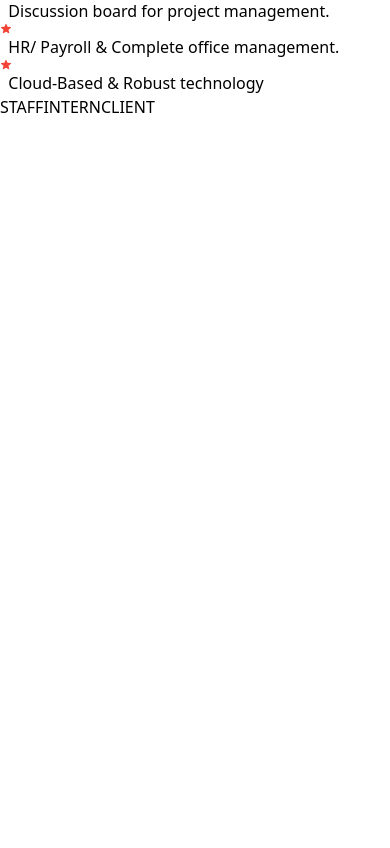
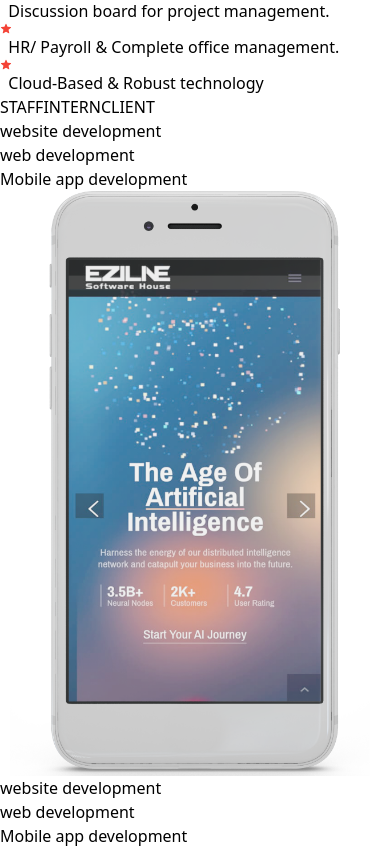
Before and after one commit to talhaiftikhar12549/Ezline, a React (Vite) app: page / in a window 390 px wide. Shown: the part 1513-2361 px from the top of the page. Before the commit the page ends 1632 px from the top, so only its background shows below. Built offline with nearby package versions, Linux system fonts and the light colour scheme.

Commit message:
iphone seection

```diff
--- a/src/components/IphoneSection.jsx
+++ b/src/components/IphoneSection.jsx
@@ -1,13 +1,23 @@
 import React from "react"
-
+import iphonePic from "../assets/eziline-device-1365x2048.png"
 export default function IphoneSection()
 {
     return(
         <>
         <div className="h-[100vh] bg-gradient-to-b from-[#838995] to-[#4e7282] ">
 
-            <div className="">
-
+            <div className="flex h-[100%] w-[100%] py-12">
+                <div className="w-[40%]">
+                    <div>website development</div>
+                    <div>web development</div>
+                    <div>Mobile app development</div>
+                </div>
+                <div className="w-[20%] py-8"><img src={iphonePic} width="100%" height="100%" /></div>
+                <div className="w-[40%]">
+                <div>website development</div>
+                    <div>web development</div>
+                    <div>Mobile app development</div>
+                </div>
             </div>
         </div>
         </>
```
